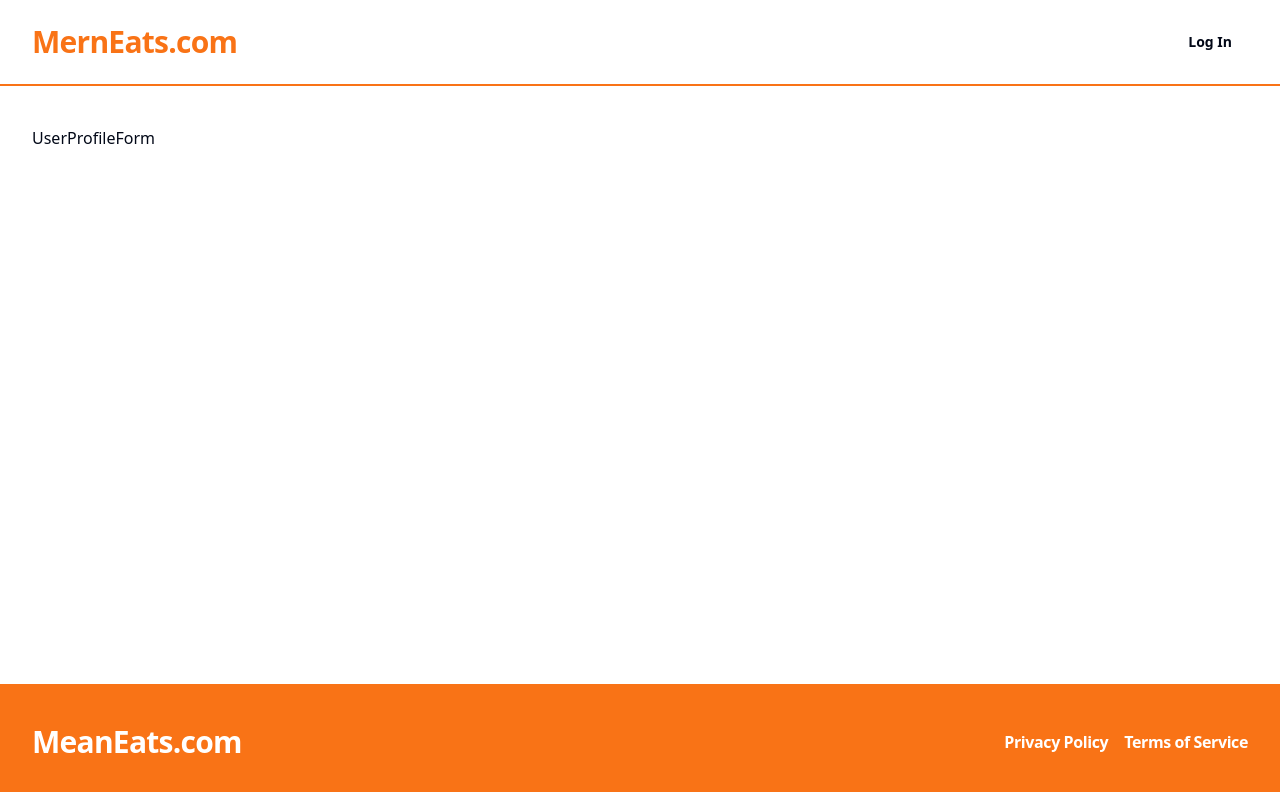
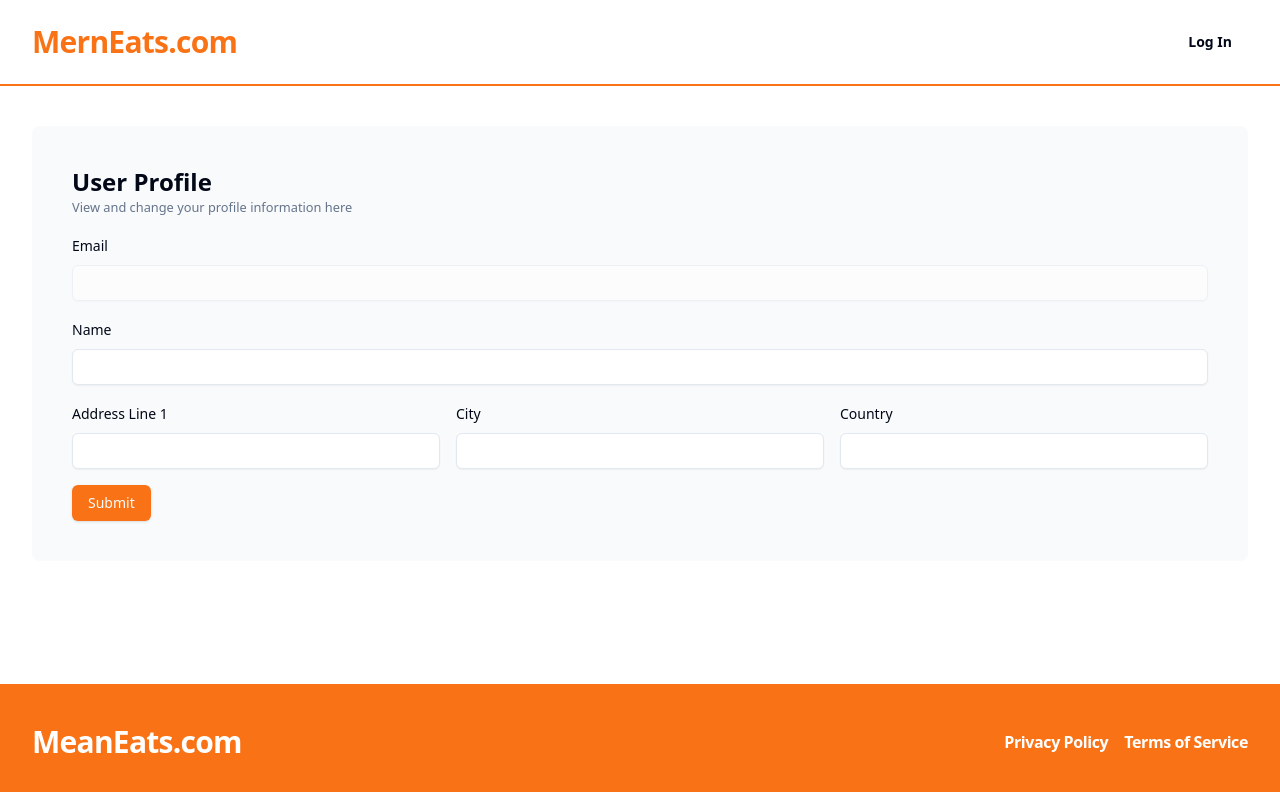
Before and after one commit to Madhushani-29/Food-Ordering-WebApp-Frontend, a React (Vite) app: page /user-profile in a window 1280 px wide. Shown: the top 792 px of the page. Built offline with nearby package versions, Linux system fonts and the light colour scheme.

Commit message:
form created

```diff
--- /dev/null
+++ b/src/components/LoadingButton.tsx
@@ -0,0 +1,13 @@
+import { Loader2 } from "lucide-react";
+import { Button } from "./ui/button";
+
+const LoadingButton = () => {
+  return (
+    <Button disabled>
+      <Loader2 className="mr-2 h-4 w-4 animate-spin" />
+      Loading
+    </Button>
+  );
+};
+
+export default LoadingButton;
--- a/src/forms/user-profile-form/UserProfileForm.tsx
+++ b/src/forms/user-profile-form/UserProfileForm.tsx
@@ -1,6 +1,10 @@
 import { z } from "zod";
 import { useForm } from "react-hook-form";
 import { zodResolver } from "@hookform/resolvers/zod";
+import { Form, FormControl, FormDescription, FormField, FormItem, FormLabel, FormMessage, } from "@/components/ui/form";
+import { Input } from "@/components/ui/input";
+import LoadingButton from "@/components/LoadingButton";
+import { Button } from "@/components/ui/button";
 
 //properties that the form have
 const formSchema = z.object({
@@ -20,9 +24,11 @@ type Props = {
     //onSave is a property representing a function with return type void
     onSave: (userProfileData: UserFormData) => void;
     isLoading: boolean;
+    title?: string;
+    buttonText?: string;
 }
 
-const UserProfileForm = ({ onSave, isLoading }: Props) => {
+const UserProfileForm = ({ onSave, isLoading, title = "User Profile", buttonText = "Submit", }: Props) => {
     // line initializes a form using the useForm hook
     //specifies the generic type UserFormData, which likely represents the shape of the form data
     const form = useForm<UserFormData>({
@@ -33,8 +39,99 @@ const UserProfileForm = ({ onSave, isLoading }: Props) => {
     });
 
     return (
-        <div>UserProfileForm</div>
-    )
+        //...form spreads all the properties and methods of the form object onto the Form component as individual props
+        <Form {...form}>
+            {/*handle submit validate the form before onsave*/}
+            <form
+                onSubmit={form.handleSubmit(onSave)}
+                className="space-y-4 bg-gray-50 rounded-lg md:p-10"
+            >
+                <div>
+                    <h2 className="text-2xl font-bold">{title}</h2>
+                    <FormDescription>
+                        View and change your profile information here
+                    </FormDescription>
+                </div>
+                <FormField
+                    //control manage form state and validate
+                    control={form.control}
+                    //use to identify the field in the form data structure
+                    name="email"
+                    //render method return a JSX
+                    //argument fields contains the props and methods provided by form library
+                    render={({ field }) => (
+                        <FormItem>
+                            <FormLabel>Email</FormLabel>
+                            <FormControl>
+                                <Input {...field} disabled className="bg-white" />
+                            </FormControl>
+                        </FormItem>
+                    )}
+                />
+                <FormField
+                    control={form.control}
+                    name="name"
+                    render={({ field }) => (
+                        <FormItem>
+                            <FormLabel>Name</FormLabel>
+                            <FormControl>
+                                <Input {...field} className="bg-white" />
+                            </FormControl>
+                            <FormMessage />
+                        </FormItem>
+                    )}
+                />
+                <div className="flex flex-col md:flex-row gap-4">
+                    <FormField
+                        control={form.control}
+                        name="addressLine1"
+                        render={({ field }) => (
+                            <FormItem className="flex-1">
+                                <FormLabel>Address Line 1</FormLabel>
+                                <FormControl>
+                                    <Input {...field} className="bg-white" />
+                                </FormControl>
+                                <FormMessage />
+                            </FormItem>
+                        )}
+                    />
+                    <FormField
+                        control={form.control}
+                        name="city"
+                        render={({ field }) => (
+                            <FormItem className="flex-1">
+                                <FormLabel>City</FormLabel>
+                                <FormControl>
+                                    <Input {...field} className="bg-white" />
+                                </FormControl>
+                                <FormMessage />
+                            </FormItem>
+                        )}
+                    />
+                    <FormField
+                        control={form.control}
+                        name="country"
+                        render={({ field }) => (
+                            <FormItem className="flex-1">
+                                <FormLabel>Country</FormLabel>
+                                <FormControl>
+                                    <Input {...field} className="bg-white" />
+                                </FormControl>
+                                <FormMessage />
+                            </FormItem>
+                        )}
+                    />
+                </div>
+                {isLoading ? (
+                    <LoadingButton />
+                ) : (
+                    <Button type="submit" className="bg-orange-500">
+                        {buttonText}
+                    </Button>
+                )}
+            </form>
+        </Form>
+    );
 }
 
 export default UserProfileForm
```
